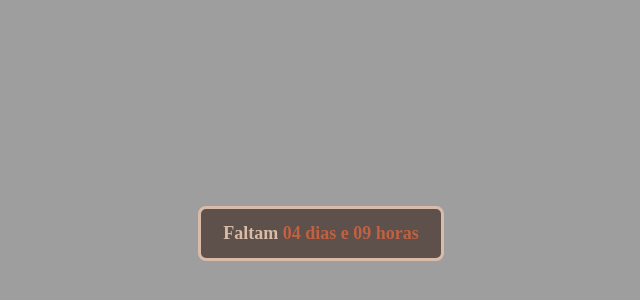
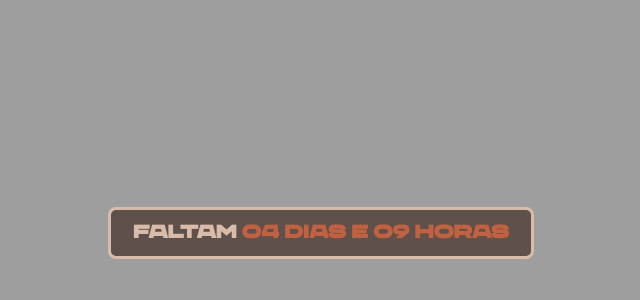
Before and after one commit to Raafa1993/newPageTropa, a plain HTML site: page index.html in a window 1280 px wide. Shown: the part 292-592 px from the top of the page, without its empty margins (319-959 px from the left). Drawn offline with Linux system fonts and the light colour scheme; the site is published under a folder, as on GitHub Pages, so addresses that start at the root find nothing.

Commit message:
update fonts

```diff
--- a/styles.css
+++ b/styles.css
@@ -30,7 +30,7 @@ button {
 
 @font-face {
   font-family: "chaney";
-  src: url("/fonts/CHANEY/CHANEY-Extended.otf");
+  src: url("fonts/CHANEY/CHANEY-Extended.otf");
   font-style: normal;
   font-weight: normal;
 }
```
